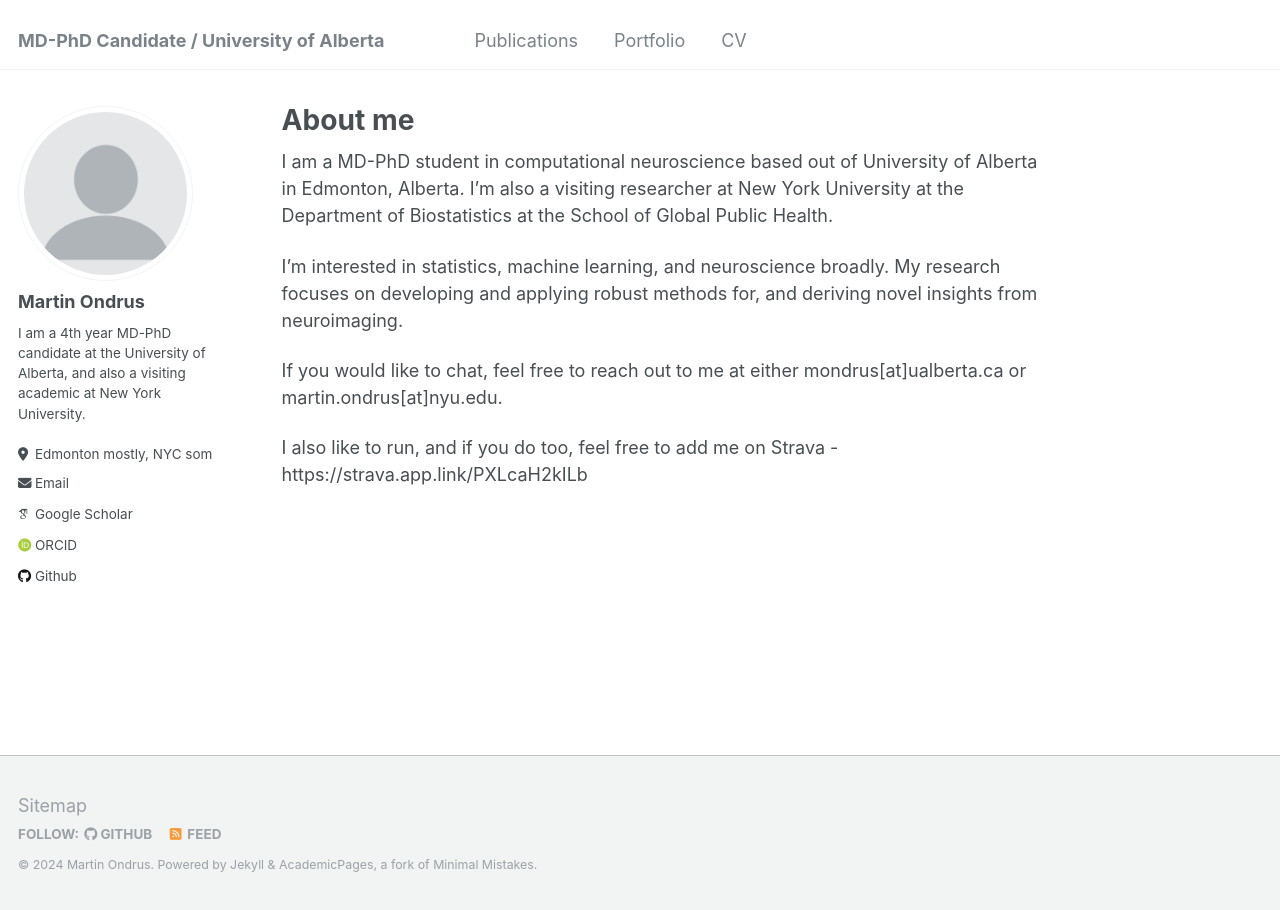
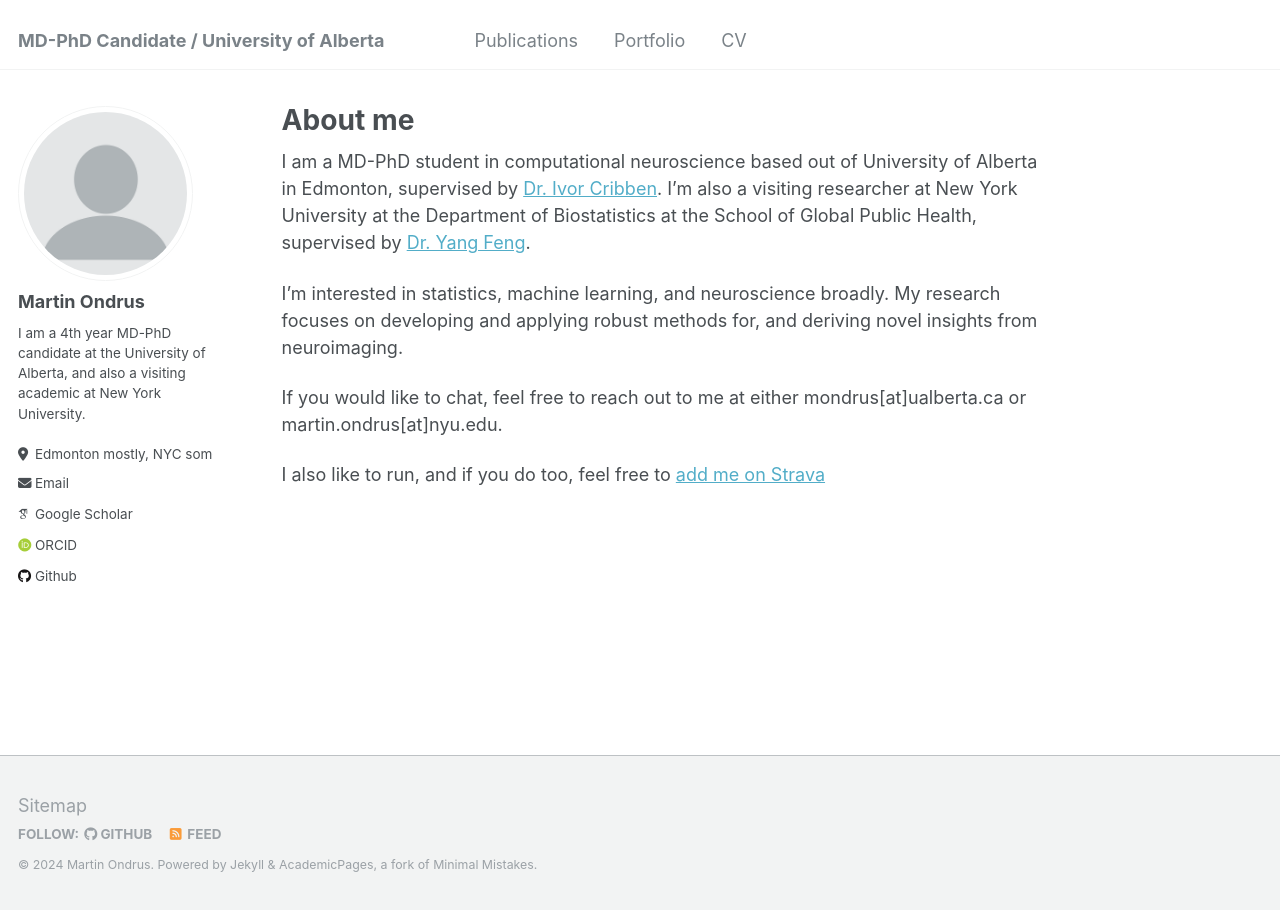
Before and after one commit to mondrus96/mondrus96.github.io, a Jekyll site: the page built from _pages/about.md, in a window 1280 px wide. Built offline with Jekyll 4.4.1, drawn with Linux system fonts in a browser that asks for light colours; some web fonts are replaced.

Commit message:
added to bio

```diff
--- a/_config.yml
+++ b/_config.yml
@@ -25,7 +25,7 @@ author:
   name             : "Martin Ondrus"
   pronouns         : # example: "she/her"
   bio              : "I am a 4th year MD-PhD candidate at the University of Alberta, and also a visiting academic at New York University."
-  location         : "Edmonton mostly, NYC sometimes."
+  location         : "Edmonton mostly, NYC sometimes"
   employer         : #
   uri              : # URL
   email            : "martin.ondrus[at]nyu.edu"
--- a/_pages/about.md
+++ b/_pages/about.md
@@ -7,10 +7,10 @@ redirect_from:
   - /about.html
 ---
 
-I am a MD-PhD student in computational neuroscience based out of University of Alberta in Edmonton, Alberta. I'm also a visiting researcher at New York University at the Department of Biostatistics at the School of Global Public Health.
+I am a MD-PhD student in computational neuroscience based out of University of Alberta in Edmonton, supervised by [Dr. Ivor Cribben](https://apps.ualberta.ca/directory/person/cribben). I'm also a visiting researcher at New York University at the Department of Biostatistics at the School of Global Public Health, supervised by [Dr. Yang Feng](https://yangfeng.hosting.nyu.edu/).
 
 I'm interested in statistics, machine learning, and neuroscience broadly. My research focuses on developing and applying robust methods for, and deriving novel insights from neuroimaging.
 
 If you would like to chat, feel free to reach out to me at either mondrus[at]ualberta.ca or martin.ondrus[at]nyu.edu.
 
-I also like to run, and if you do too, feel free to add me on Strava - https://strava.app.link/PXLcaH2kILb
+I also like to run, and if you do too, feel free to [add me on Strava](https://strava.app.link/PXLcaH2kILb)
```
